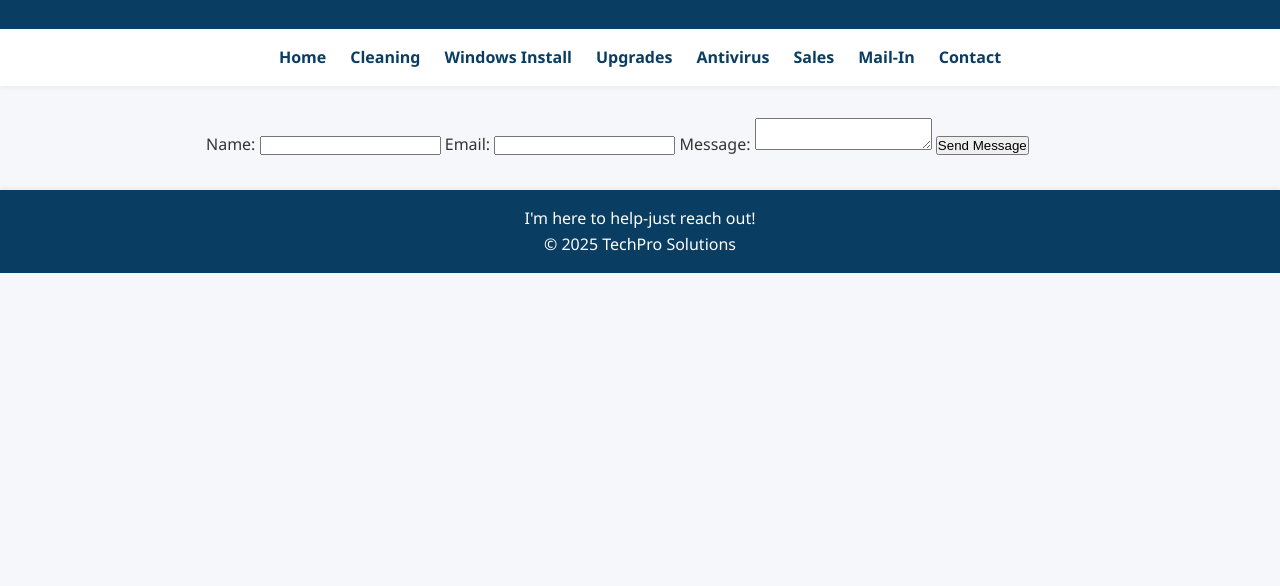
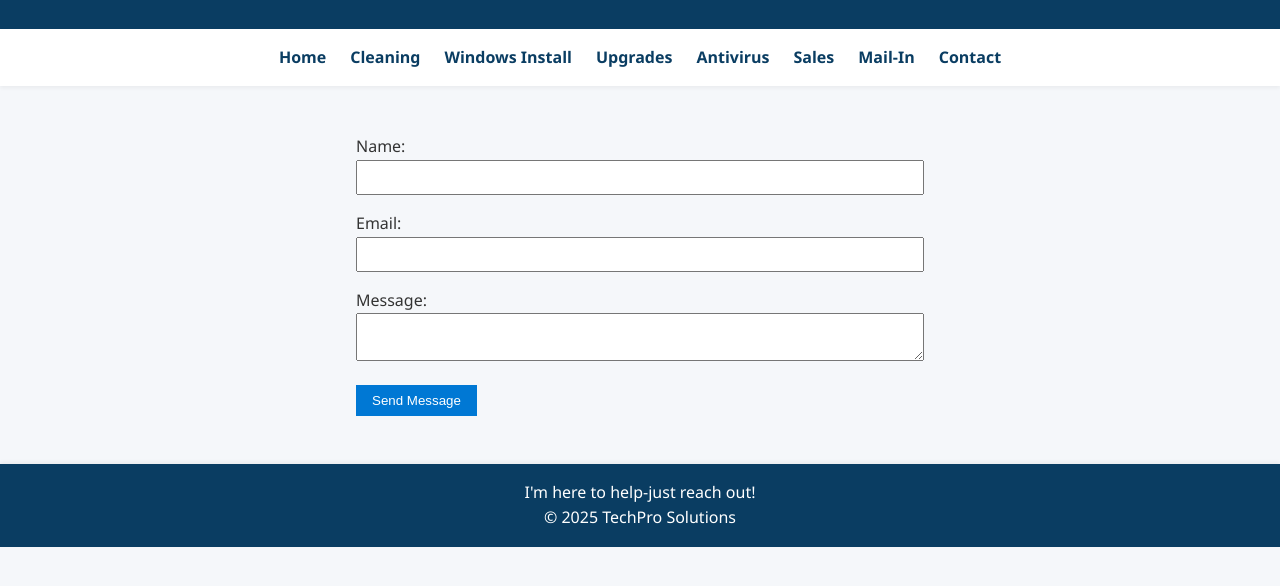
Before and after one commit to Nstewart0262/tech-services-site, a website: page views/contact.html in a window 1280 px wide. Shown: the part 120-706 px from the top of the page. Drawn offline with Linux system fonts and the light colour scheme.

Commit message:
Updated form styles, button, media

```diff
--- a/public/css/styles.css
+++ b/public/css/styles.css
@@ -7,6 +7,8 @@
 
 body {
     font-family: 'Segoe UI', 'Roboto', sans-serif;
+    margin: 0;
+    padding: 0;
     background-color: #f5f7fa;
     color: #333;
     line-height: 1.6;
@@ -84,6 +86,33 @@ main p {
     margin-top: 1rem;
 }
 
+/* form */
+form {
+    max-width: 600px;
+    margin: auto;
+    padding: 1rem;
+}
+
+input, textarea {
+    width: 100%;
+    margin-bottom: 1rem;
+    padding: 0.5rem;
+}
+
+/* button */
+button {
+    padding: 0.5rem 1rem;
+    background-color: #0078d4;
+    color: white;
+    border: none;
+    cursor: pointer;
+    transition: background-color 0.3s ease;
+}
+
+button:hover {
+    background-color: #005a9e;
+}
+
 /* footer */
 footer {
     background-color: #0a3d62;
@@ -97,7 +126,7 @@ footer {
 }
 
 /* responsive design */
-@media (max-width: 600px) {
+@media (max-width: 768px) {
     nav ul {
         flex-direction: column;
         align-items: center;
@@ -110,4 +139,8 @@ footer {
     main h2 {
         font-size: 1.25rem;
     }
+
+    form {
+        padding: 0.5rem;
+    }
 }
```
